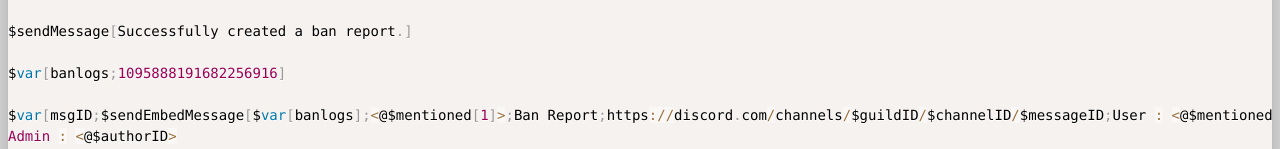
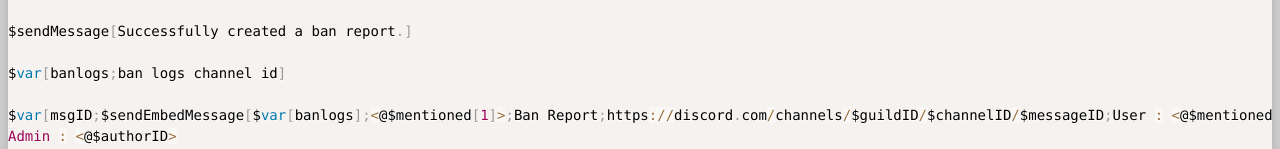
Before and after one commit to MusicalxD/snippets, a plain HTML site: page SBanSystem.html in a window 1280 px wide. Shown: the part 589-738 px from the top of the page. Drawn offline with Linux system fonts and the light colour scheme.

Commit message:
Update SBanSystem.html

```diff
--- a/SBanSystem.html
+++ b/SBanSystem.html
@@ -85,7 +85,7 @@ $c[Version : 1.0]
 
 $sendMessage[Successfully created a ban report.]
 
-$var[banlogs;1095888191682256916]
+$var[banlogs;ban logs channel id]
 
 $var[msgID;$sendEmbedMessage[$var[banlogs];<@$mentioned[1]>;Ban Report;https://discord.com/channels/$guildID/$channelID/$messageID;User : <@$mentioned[1]> $mentioned[1]
 Admin : <@$authorID>
```
